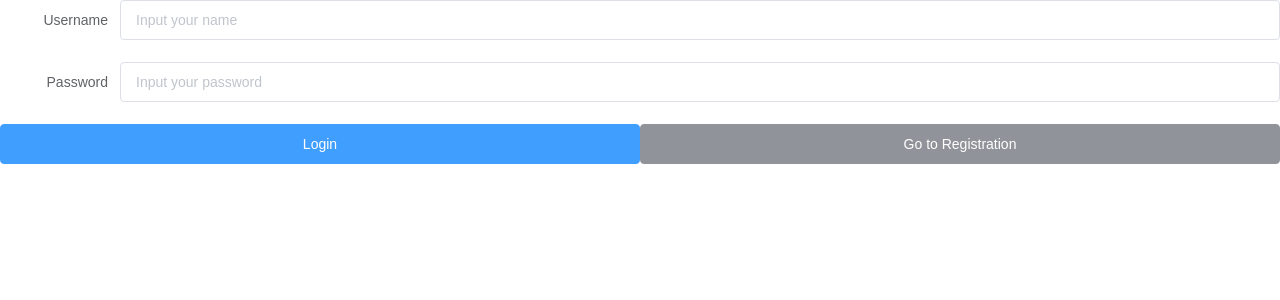
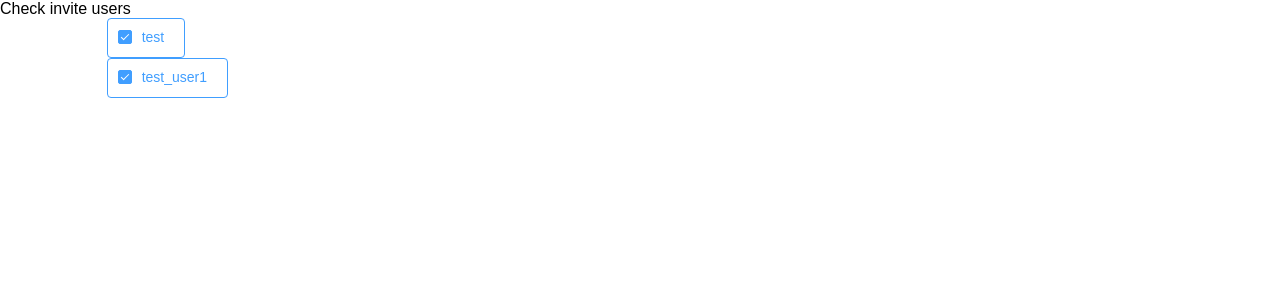
Before and after one commit to LTKSK/handgun, a Vue app: page /invite in a window 1280 px wide. Shown: the top 300 px of the page. Built offline with nearby package versions, Linux system fonts and the light colour scheme; no server answers.

Commit message:
[add] InviteForm実装中。fetch関数とVuexに必要な定義を追加

```diff
--- a/src/components/InviteForm/InviteForm.html
+++ b/src/components/InviteForm/InviteForm.html
@@ -1,5 +1,17 @@
 <div class="invite-form">
-  <div v-for="user in users" v-bind:key="user">
-    {{ user }}
+  <div>
+    Check invite users
+  </div>
+  <div v-for="user in users_data" v-bind:key="user.name">
+    <el-row>
+      <el-col v-bind:span="2">
+        <img class="user-icon" v-bind:src="getIconSource(user.name)" />
+      </el-col>
+      <el-col v-bind:span="22">
+        <el-checkbox border v-model="user.enabled">
+          {{ user.name }}
+        </el-checkbox>
+      </el-col>
+    </el-row>
   </div>
 </div>
--- a/src/components/InviteForm/InviteForm.js
+++ b/src/components/InviteForm/InviteForm.js
@@ -1,8 +1,44 @@
+import { mapGetters, mapActions } from 'vuex'
+import { ADD_ICON, GET_USERS } from '@/store/mutation-types'
+import { fetchUserIcon } from '@/module/webapiRepository'
 export default {
   name: 'invite-form',
   data() {
     return {
-      users: [],
+      users_data: [{name: "test",
+                    enabled: true},
+                   {name: "test_user1",
+                    enabled: true}],
     }
+  },
+  computed: {
+    ...mapGetters([
+      "logged_in_user",
+      "users",
+      "icon",
+    ]),
+  },
+  methods: {
+    ...mapActions([
+      ADD_ICON,
+      GET_USERS,
+    ]),
+    getIconSource(username) {
+      let icon_data = this.icon(username)
+      if (icon_data) {
+        return URL.createObjectURL(icon_data)
+      }
+      fetchUserIcon(username)
+        .then(icon => {
+          this.ADD_ICON({username, icon})
+          return icon
+        })
+    },
+    inviteUser() {
+      // todo invite
+    }
+  },
+  mounted() {
+    this.GET_USERS()
   }
 }
--- a/src/components/MessageList/MessageList.js
+++ b/src/components/MessageList/MessageList.js
@@ -22,7 +22,7 @@ export default {
   computed: {
     ...mapGetters([
       "messages",
-      "user",
+      "logged_in_user",
       "icon",
     ]),
   },
@@ -50,7 +50,7 @@ export default {
       this.ADD_MESSAGE({"channel_name": this.$route.params.channelname,
                         "index": this.messages.length,
                         "message":this.message,
-                        "user": this.user})
+                        "user": this.logged_in_user})
       this.message = "";
     }
   }
--- a/src/module/webapiRepository.js
+++ b/src/module/webapiRepository.js
@@ -12,6 +12,11 @@ export async function postUser(username, password){
                                {method: "POST",
                                 body: JSON.stringify(user_data)})
   return response.ok
+}
+
+export async function fetchUsers(){
+  const response = await fetch(users_url)
+  return response.json()
 }
 
 export async function postUserIcon(username, icon_data){
--- a/src/router/index.js
+++ b/src/router/index.js
@@ -4,7 +4,8 @@ import Router from 'vue-router'
 import Chat from '@/components/Chat'
 import Channel from '@/components/Channel'
 import RegisterForm from '@/components/RegisterForm'
-import LoginForm from '@/components/LoginForm/';
+import LoginForm from '@/components/LoginForm';
+import InviteForm from '@/components/InviteForm';
 
 Vue.use(Router)
 
@@ -32,6 +33,11 @@ const router = new Router({
       component: Chat
     },
     {
+      path: '/invite',
+      name: 'invite',
+      component: InviteForm
+    },
+    {
       path: '*',
       component: LoginForm
     }
--- a/src/store/actions.js
+++ b/src/store/actions.js
@@ -5,6 +5,7 @@ import {
   GET_CHANNELS,
   ADD_CHANNEL,
   ADD_ICON,
+  GET_USERS,
 } from './mutation-types'
 import {
   login,
@@ -13,6 +14,7 @@ import {
   fetchChannels,
   postChannel,
   postReviewTarget,
+  fetchUsers,
 } from '../module/webapiRepository'
 import moment from 'moment'
 
@@ -67,4 +69,9 @@ export default {
     commit(ADD_ICON, {username: payload.username,
                       icon: payload.icon})
   },
+  [GET_USERS]({ commit }) {
+    const users = fetchUsers()
+    console.log(users)
+    commit(GET_USERS, users)
+  },
 }
--- a/src/store/getters.js
+++ b/src/store/getters.js
@@ -14,7 +14,8 @@ export const messages = state => {
   return state.messages
 }
 export const channels = state => state.channels
-export const user = state => state.user
+export const logged_in_user = state => state.logged_in_user
+export const users = state => state.users
 export const header = state => {
   return {"Authorization": `Bearer ${state.jwt}`}
 }
--- a/src/store/index.js
+++ b/src/store/index.js
@@ -9,7 +9,8 @@ Vue.use(Vuex)
 const state = {
     messages: [],
     channels: [],
-    user: null,
+    logged_in_user: null,
+    users: null,
     jwt: "",
     icons: {},
 }
--- a/src/store/mutation-types.js
+++ b/src/store/mutation-types.js
@@ -7,3 +7,4 @@ export const REGISTER_USER = "REGISTER_USER"
 export const LOGIN = "LOGIN"
 export const LOGOUT = "LOGOUT"
 export const ADD_ICON = "ADD_ICON"
+export const GET_USERS = "GET_USERS"
--- a/src/store/mutations.js
+++ b/src/store/mutations.js
@@ -5,6 +5,7 @@ import {
   GET_CHANNELS,
   ADD_CHANNEL,
   ADD_ICON,
+  GET_USERS,
 } from './mutation-types'
 
 
@@ -27,5 +28,8 @@ export default {
   },
   [ADD_ICON](state, payload) {
     state.icons[payload.username] = payload.icon
-  }
+  },
+  [GET_USERS](state, users) {
+    state.users = users
+  },
 }
```
